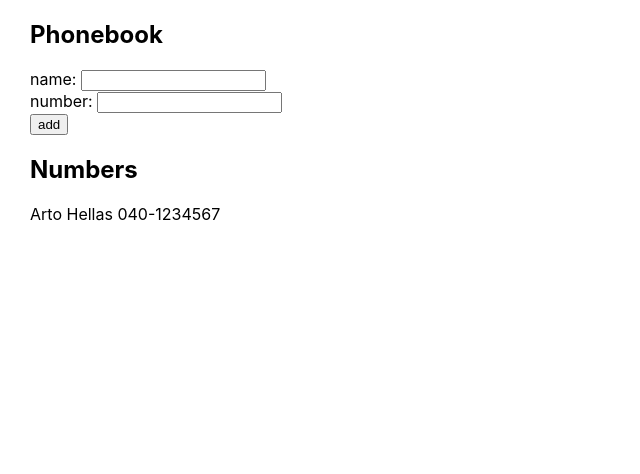
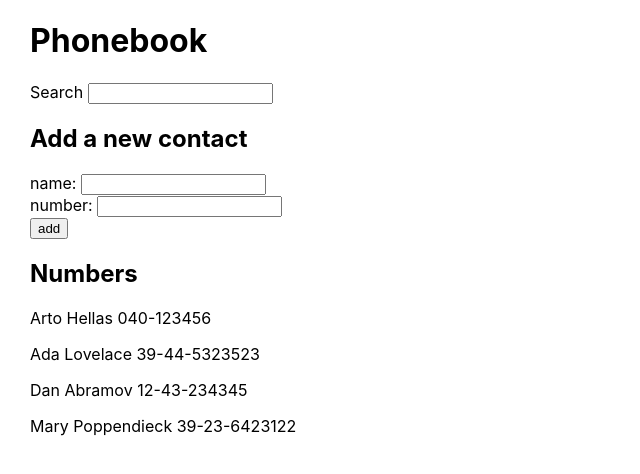
Before and after one commit to cazbacelar/fullstackopen, a React (Create React App) app in the folder part2/phonebook/: page / in a window 1280 px wide. Shown: the top 474 px of the page, without its empty margins (0-640 px from the left). Built offline with nearby package versions, Linux system fonts and the light colour scheme.

Commit message:
compelte exercise 2.9

```diff
--- a/part2/phonebook/src/App.js
+++ b/part2/phonebook/src/App.js
@@ -2,10 +2,23 @@ import { useState } from "react"
 
 const App = () => {
   const [persons, setPersons] = useState([
-    { name: "Arto Hellas", number: "040-1234567" },
+    { name: "Arto Hellas", number: "040-123456", id: 1 },
+    { name: "Ada Lovelace", number: "39-44-5323523", id: 2 },
+    { name: "Dan Abramov", number: "12-43-234345", id: 3 },
+    { name: "Mary Poppendieck", number: "39-23-6423122", id: 4 },
   ])
   const [newName, setNewName] = useState("")
   const [newNumber, setNewNumber] = useState("")
+  const [newSearch, setNewSearch] = useState("")
+  const [allPersons, setAllPersons] = useState(persons)
+
+  const handleSearchChange = (event) => {
+    // store the current valute in a variable so we can use it for the search, otherwise we only get the current value when this function is called again
+    const currentSearchValue = event.target.value
+    setNewSearch(currentSearchValue)
+    const regex = new RegExp( currentSearchValue, 'i' );
+    setPersons(allPersons.filter(person => person.name.match(regex) || person.number.match(regex)))
+  }
 
   const handleNameChange = (event) => {
     setNewName(event.target.value)
@@ -29,6 +42,7 @@ const App = () => {
       const newPerson = {
         name: newName,
         number: newNumber,
+        id: persons.length + 1,
       }
       setPersons(persons.concat(newPerson))
       setNewName("")
@@ -40,7 +54,11 @@ const App = () => {
 
   return (
     <div>
-      <h2>Phonebook</h2>
+      <h1>Phonebook</h1>
+      <div>
+        Search <input value={newSearch} onChange={handleSearchChange} />
+      </div>
+      <h2>Add a new contact</h2>
       <form onSubmit={addPerson}>
         <div>
           name: <input value={newName} onChange={handleNameChange} />
@@ -54,7 +72,7 @@ const App = () => {
       </form>
       <h2>Numbers</h2>
       {persons.map((person) => (
-        <p key={person.name}>
+        <p key={person.id}>
           {person.name} {person.number}
         </p>
       ))}
```
